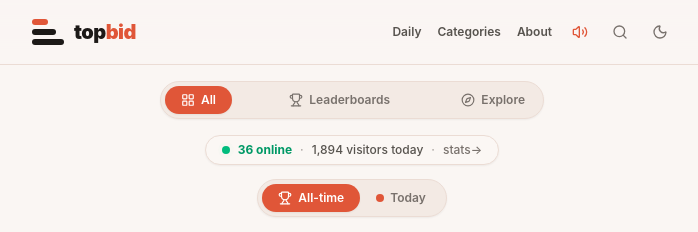
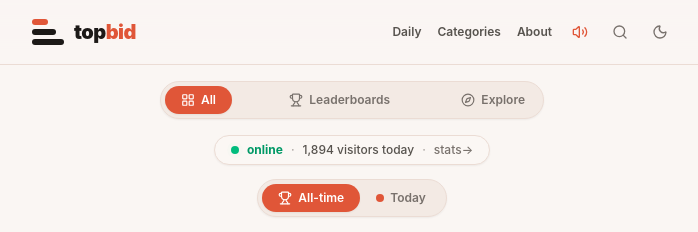
Before and after one commit to inaciofirmino456-ux/lol, a React (Vite) app: page / in a window 1280 px wide. Shown: the top 232 px of the page, without its empty margins (288-986 px from the left). Built offline with nearby package versions, Linux system fonts and the light colour scheme.

Commit message:
Remove fabricated live metrics and reset stale mock browser data

```diff
--- a/src/App.tsx
+++ b/src/App.tsx
@@ -16,8 +16,8 @@ import { INITIAL_LISTINGS, INITIAL_ACTIVITIES } from './data/initialListings';
 import { Listing, Category, ActivityEvent } from './types';
 import { soundFX } from './utils/audio';
 
-const STORAGE_LISTINGS_KEY = 'topbid_v5_listings';
-const STORAGE_ACTIVITIES_KEY = 'topbid_v5_activities';
+const STORAGE_LISTINGS_KEY = 'topbid_v6_listings';
+const STORAGE_ACTIVITIES_KEY = 'topbid_v6_activities';
 const STORAGE_SOUND_KEY = 'topbid_sound_enabled';
 
 const ALL_CATEGORIES: Category[] = [
@@ -75,8 +75,6 @@ export default function App() {
   const [quickClaimUrl, setQuickClaimUrl] = useState('');
   const [quickClaimBid, setQuickClaimBid] = useState<number | undefined>(undefined);
 
-  const [onlineCount, setOnlineCount] = useState(35);
-
   useEffect(() => {
     soundFX.enabled = soundEnabled;
     try {
@@ -102,15 +100,6 @@ export default function App() {
     }
   }, [activities]);
 
-  useEffect(() => {
-    const interval = setInterval(() => {
-      setOnlineCount((prev) => {
-        const change = Math.floor(Math.random() * 3) - 1;
-        return Math.max(28, Math.min(48, prev + change));
-      });
-    }, 5000);
-    return () => clearInterval(interval);
-  }, []);
 
   const totalVolume = useMemo(() => {
     return listings.reduce((sum, item) => sum + item.bid, 0);
@@ -260,10 +249,9 @@ export default function App() {
         onToggleSound={() => setSoundEnabled((prev) => !prev)}
         onOpenRules={() => setIsRulesModalOpen(true)}
         onOpenSubmit={handleOpenSubmit}
-        onlineCount={onlineCount}
       />
 
-      {/* Live Activity Ticker */}
+      {/* Real activity only: this remains empty until real users submit bids. */}
       <LiveTicker
         activities={activities}
         onSelectOutbid={(name) => {
@@ -284,7 +272,6 @@ export default function App() {
           totalVolume={totalVolume}
           totalClicks={totalClicks}
           totalListingsCount={listings.length}
-          onlineCount={onlineCount}
           timeframe={timeframe}
           onChangeTimeframe={setTimeframe}
           onQuickClaim={handleQuickClaim}
```
